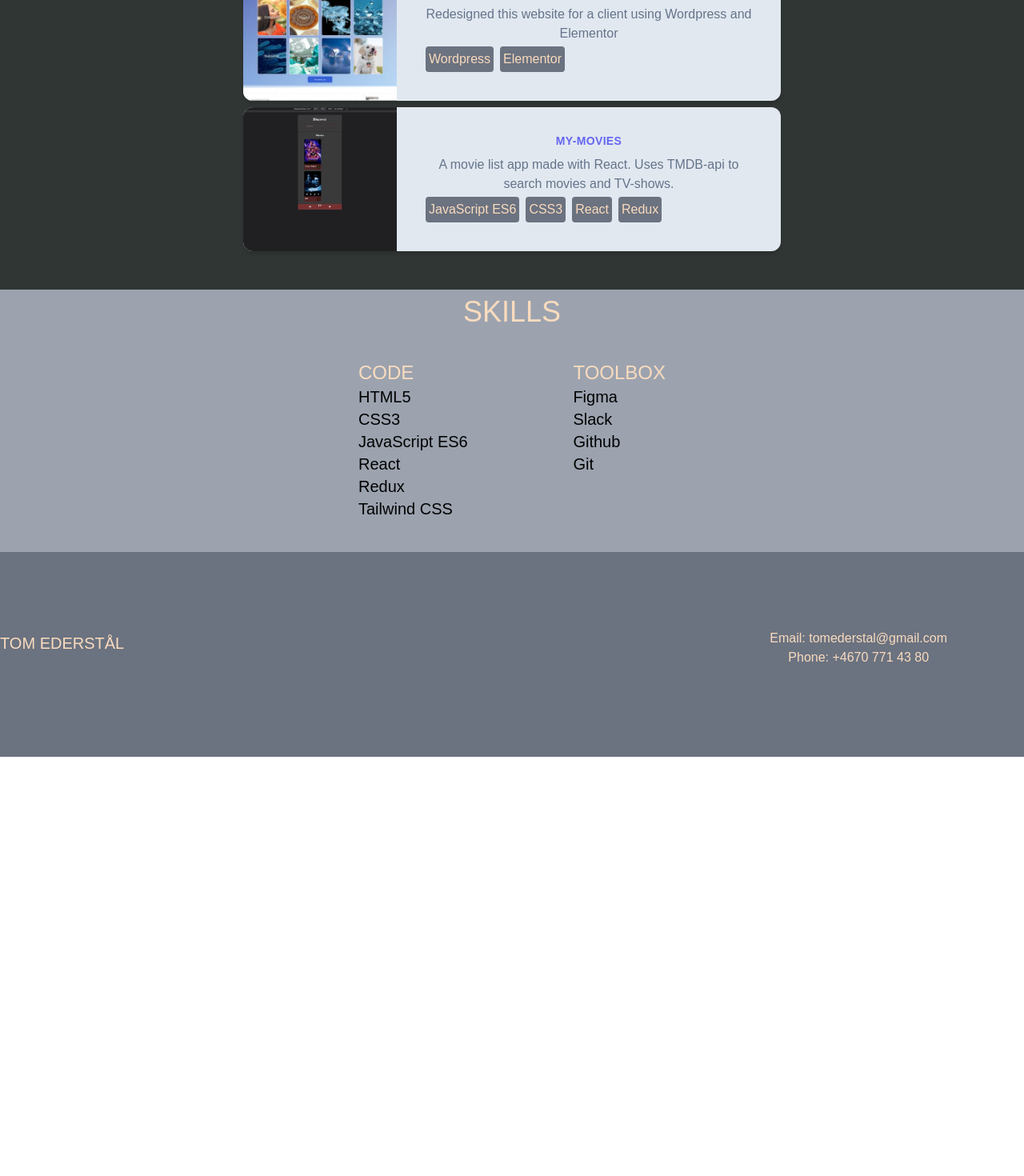
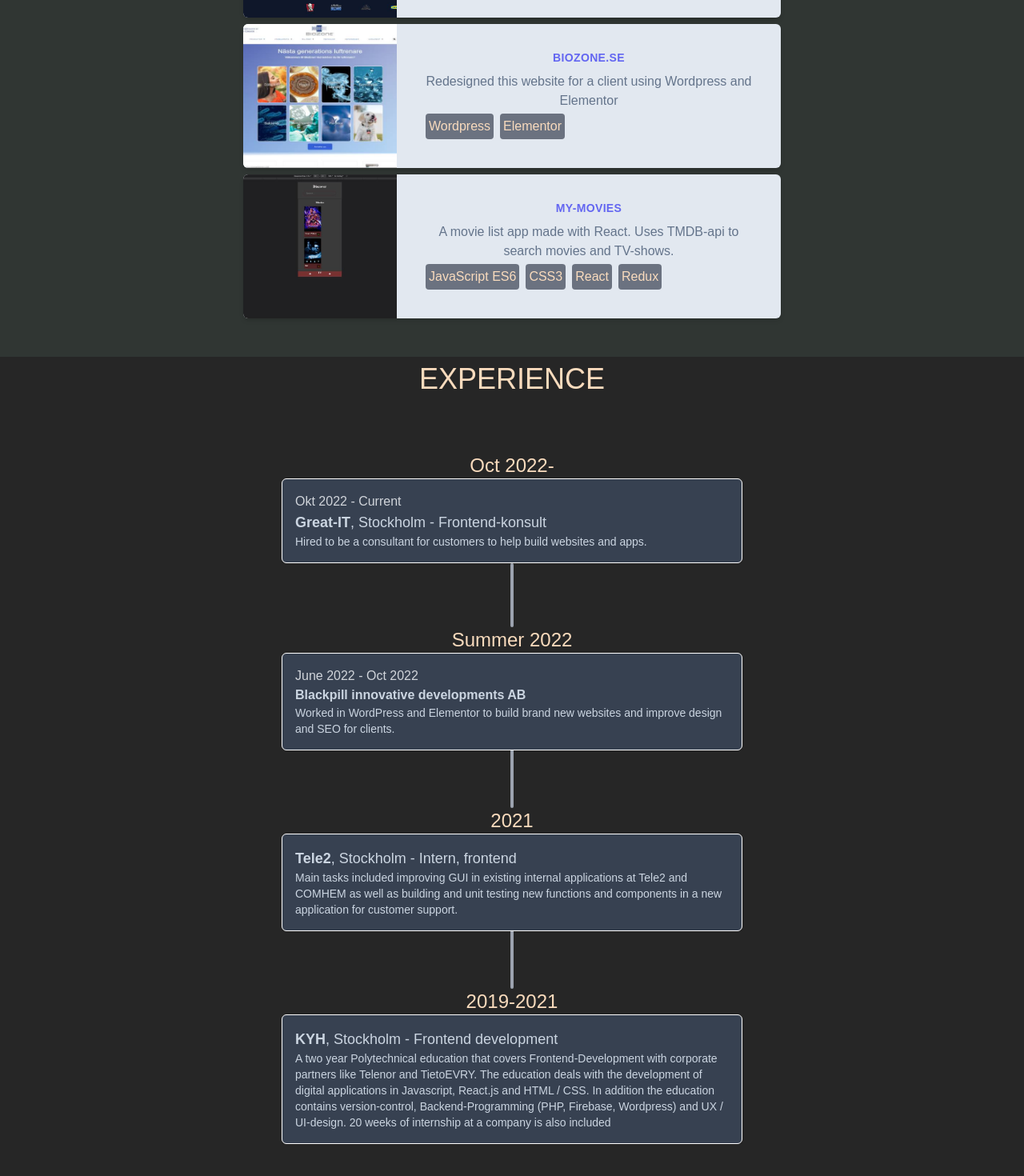
Before and after one commit to TomEder/MyPortfolio, a React (Create React App) app: page / in a window 1280 px wide. Shown: the part 940-2410 px from the top of the page at 80% size. Before the commit the page ends 1886 px from the top, so only its background shows below. Built offline with nearby package versions, Linux system fonts and the light colour scheme; a web font is replaced by a local one.

Commit message:
Timeline and bio

```diff
--- a/src/App.js
+++ b/src/App.js
@@ -4,6 +4,7 @@
 import Projects from "./conponents/Projects/projects";
 import Footer from "./conponents/Footer/footer";
 import Skills from "./conponents/Skills/skills";
+import Timeline from "./conponents/Timeline/timeline";
 
 export default function App() {
   return (
@@ -11,6 +12,7 @@
       <Header />
       <Container />
       <Projects />
+      <Timeline />
       <Skills />
       <Footer />
     </div>
--- a/src/conponents/Container/container.jsx
+++ b/src/conponents/Container/container.jsx
@@ -14,6 +14,11 @@
         <p className=" bg-transparent my-20 from-gray-500 text-4xl text-center text-tommy-text mt-8">
           {"<Frontend Developer/>"}
         </p>
+        <h2 className="text-2xl my-5 text-center overflow-y-hidden text-tommy-text">
+          My name is Tom Ederstål and i'm a Software Developer that loves
+          Technology..
+          <br /> Currently working at Great-IT.
+        </h2>
         <div className="items-center bg-transparent w-60">
           <img
             className="bg-transparent object-left-bottom"
--- a/src/conponents/Header/header.jsx
+++ b/src/conponents/Header/header.jsx
@@ -10,14 +10,14 @@
     <>
       <div className="mx-auto bg-tommy-background px-3 md:py-3">
         <div className="flex md:flex-row justify-between items-center">
-          <div className="flex mt-5 space-x-8 md-block">
+          <div className="flex mt-5 space-x-4 md-block">
             <a
               rel="noreferrer"
               target="_blank"
               href="https://www.linkedin.com/in/tom-ederst%C3%A5l-5b3b99101/"
               className="text-base text-gray-500"
             >
-              <img src={LiImg} alt="LinkedIn" />
+              <img className="scale-75" src={LiImg} alt="LinkedIn" />
             </a>
             <a
               rel="noreferrer"
@@ -25,7 +25,7 @@
               href="https://github.com/TomEder"
               className="text-base text-gray-500"
             >
-              <img src={GHImg} alt="Github" />
+              <img className="scale-75" src={GHImg} alt="Github" />
             </a>
           </div>
         </div>
--- a/src/conponents/Projects/projects.jsx
+++ b/src/conponents/Projects/projects.jsx
@@ -15,7 +15,7 @@
         MY PROJECTS
       </h2>
       <div className="">
-        <div class="max-w-md mx-auto bg-slate-200 m-2 rounded-xl shadow-md overflow-hidden md:max-w-2xl">
+        <div class="max-w-md mx-auto bg-slate-200 m-2 rounded-md shadow-md overflow-hidden md:max-w-2xl">
           <div class="md:flex h-full">
             <div class="md:shrink-0">
               <img
@@ -54,7 +54,7 @@
             </div>
           </div>
         </div>
-        <div class="max-w-md mx-auto bg-slate-200 m-2 rounded-xl shadow-md overflow-hidden md:max-w-2xl">
+        <div class="max-w-md mx-auto bg-slate-200 m-2 rounded-md shadow-md overflow-hidden md:max-w-2xl">
           <div class="md:flex h-full">
             <div class="md:shrink-0">
               <img
@@ -84,7 +84,7 @@
             </div>
           </div>
         </div>
-        <div class="max-w-md mx-auto bg-slate-200 m-2 rounded-xl shadow-md overflow-hidden md:max-w-2xl">
+        <div class="max-w-md mx-auto bg-slate-200 m-2 rounded-md shadow-md overflow-hidden md:max-w-2xl">
           <div class="md:flex h-full">
             <div class="md:shrink-0">
               <img
--- a/src/conponents/Skills/skills.jsx
+++ b/src/conponents/Skills/skills.jsx
@@ -22,6 +22,8 @@
           <p className="text-xl">Slack</p>
           <p className="text-xl">Github</p>
           <p className="text-xl">Git</p>
+          <p className="text-xl">UX</p>
+          <p className="text-xl">UI</p>
         </div>
       </div>
     </div>
--- /dev/null
+++ b/src/conponents/Timeline/timeline.jsx
@@ -0,0 +1,88 @@
+import React from "react";
+
+const Timeline = () => {
+  return (
+    <div className="bg-neutral-800">
+      <div className="m-auto h-fit mt-2 w-fit">
+        <h2 className="text-4xl overflow-y-hidden text-tommy-text">
+          EXPERIENCE
+        </h2>
+      </div>
+
+      <div className="divider-container flex flex-col items-center -mt-2">
+        <div className="w-1 h-20"></div>
+        <h2 className="text-tommy-text text-2xl">Oct 2022-</h2>
+      </div>
+
+      <div className="grid grid-cols-1 max-w-xl mx-auto">
+        <div className=" p-4 rounded-md shadow-xl bg-gray-700 border border-solid border-white">
+          <p className="text-gray-300">Okt 2022 - Current</p>
+          <h2 className="text-slate-300 text-lg">
+            <b>Great-IT</b>, Stockholm - Frontend-konsult
+          </h2>
+          <p className="text-sm text-slate-300">
+            Hired to be a consultant for customers to help build websites and
+            apps.
+          </p>
+        </div>
+      </div>
+
+      <div className="divider-container flex flex-col items-center -mt-2">
+        <div className="w-1 h-20 bg-gray-400 rounded-full mt-2"></div>
+        <h2 className="text-tommy-text text-2xl">Summer 2022</h2>
+      </div>
+
+      <div className="grid grid-cols-1 max-w-xl mx-auto">
+        <div className=" p-4 rounded-md shadow-xl bg-gray-700 border border-solid border-white">
+          <p className="text-gray-300">June 2022 - Oct 2022</p>
+          <h2 className="text-slate-300 tezt-lg">
+            <b>Blackpill innovative developments AB</b>
+          </h2>
+          <p className="text-sm text-slate-300">
+            Worked in WordPress and Elementor to build brand new websites and
+            improve design and SEO for clients.
+          </p>
+        </div>
+      </div>
+      <div className="divider-container flex flex-col items-center">
+        <div className="w-1 h-20 bg-gray-400 rounded-full -mt-2"></div>
+        <h2 className="text-tommy-text text-2xl">2021</h2>
+      </div>
+
+      <div className="grid grid-cols-1 max-w-xl mx-auto">
+        <div className=" p-4 rounded-md shadow-xl bg-gray-700 border border-solid border-white">
+          <h2 className="text-slate-300 text-lg">
+            <b>Tele2</b>, Stockholm - Intern, frontend
+          </h2>
+          <p className="text-sm text-slate-300">
+            Main tasks included improving GUI in existing internal applications
+            at Tele2 and COMHEM as well as building and unit testing new
+            functions and components in a new application for customer support.
+          </p>
+        </div>
+      </div>
+      <div className="divider-container flex flex-col items-center">
+        <div className="w-1 h-20 bg-gray-400 rounded-full -mt-2"></div>
+        <h2 className="text-tommy-text text-2xl">2019-2021</h2>
+      </div>
+
+      <div className="grid grid-cols-1 max-w-xl mx-auto mb-10">
+        <div className=" p-4 rounded-md shadow-xl bg-gray-700 border border-solid border-white">
+          <h2 className="text-slate-300 text-lg">
+            <b>KYH</b>, Stockholm - Frontend development
+          </h2>
+          <p className="text-sm text-slate-300">
+            A two year Polytechnical education that covers Frontend-Development
+            with corporate partners like Telenor and TietoEVRY. The education
+            deals with the development of digital applications in Javascript,
+            React.js and HTML / CSS. In addition the education contains
+            version-control, Backend-Programming (PHP, Firebase, Wordpress) and
+            UX / UI-design. 20 weeks of internship at a company is also included
+          </p>
+        </div>
+      </div>
+    </div>
+  );
+};
+
+export default Timeline;
```
